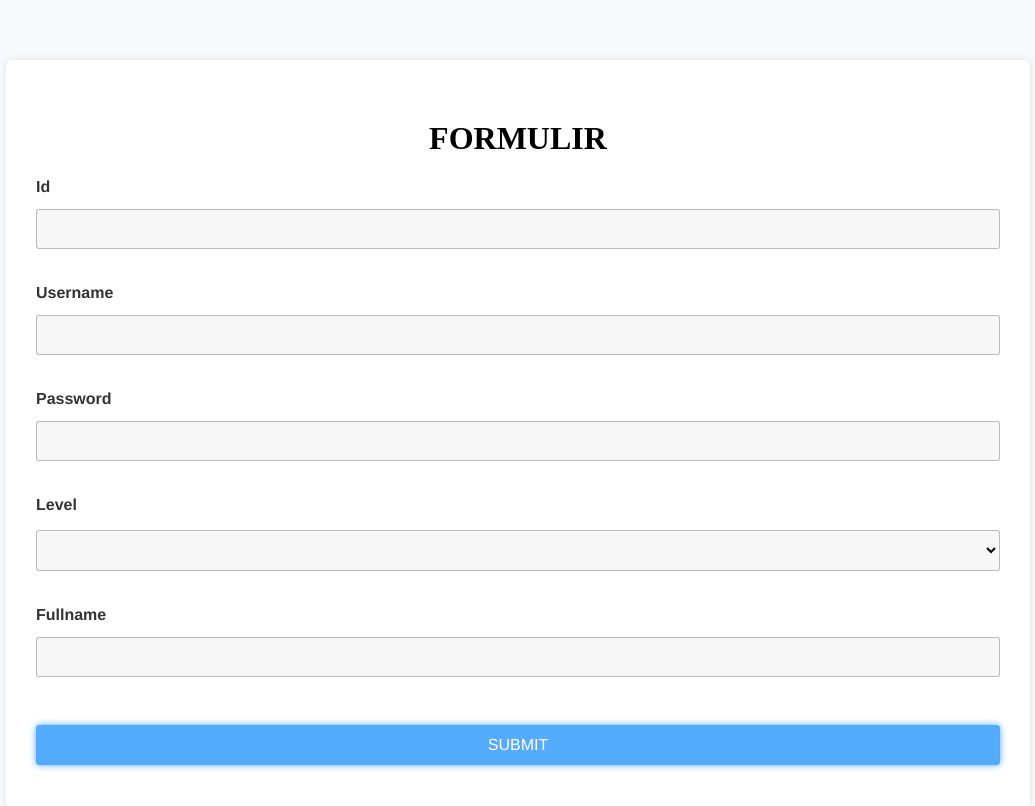
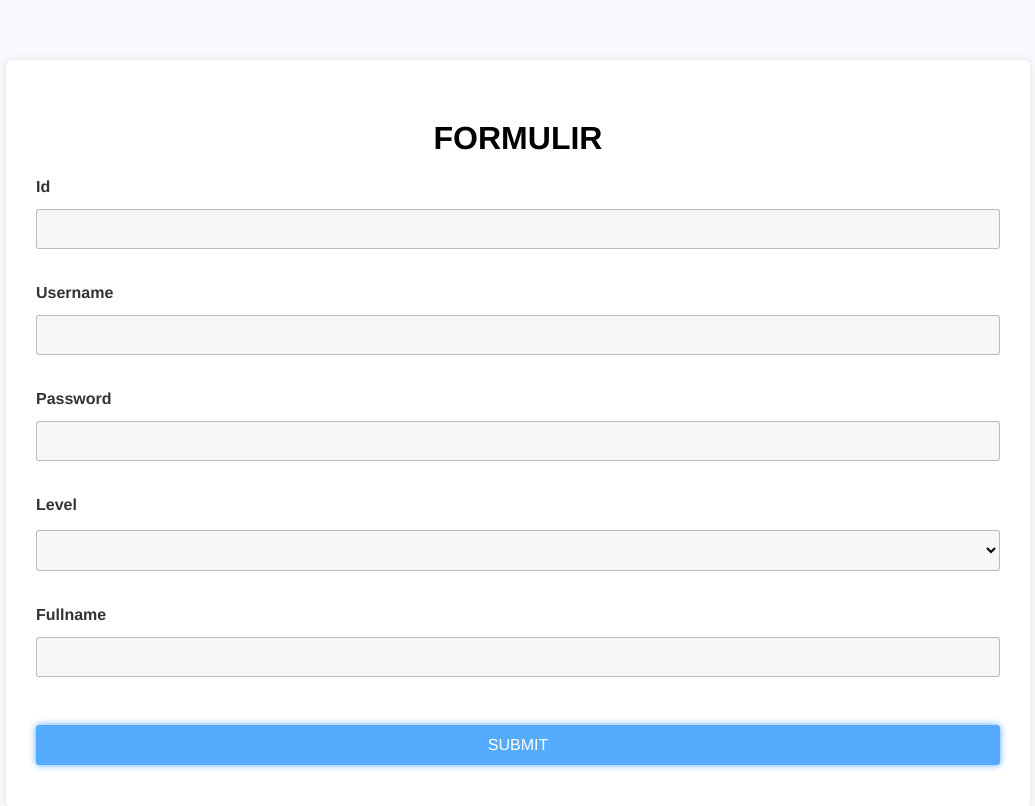
Before and after one commit to ZahrotunMirna14/PHP-API, a PHP site: page /formulir.php in a window 1280 px wide. Shown: the top 806 px of the page, without its empty margins (122-1157 px from the left). Run offline with PHP 8.4, Linux system fonts and the light colour scheme.

Commit message:
input data(revisi)

```diff
--- a/style.css
+++ b/style.css
@@ -4,6 +4,7 @@
   background-color: #f7f9fc;
 }
 h1{
+  font-family:  'Helvetica', sans-serif;
   text-align: center;
   margin-top: 30px;
 }
```
